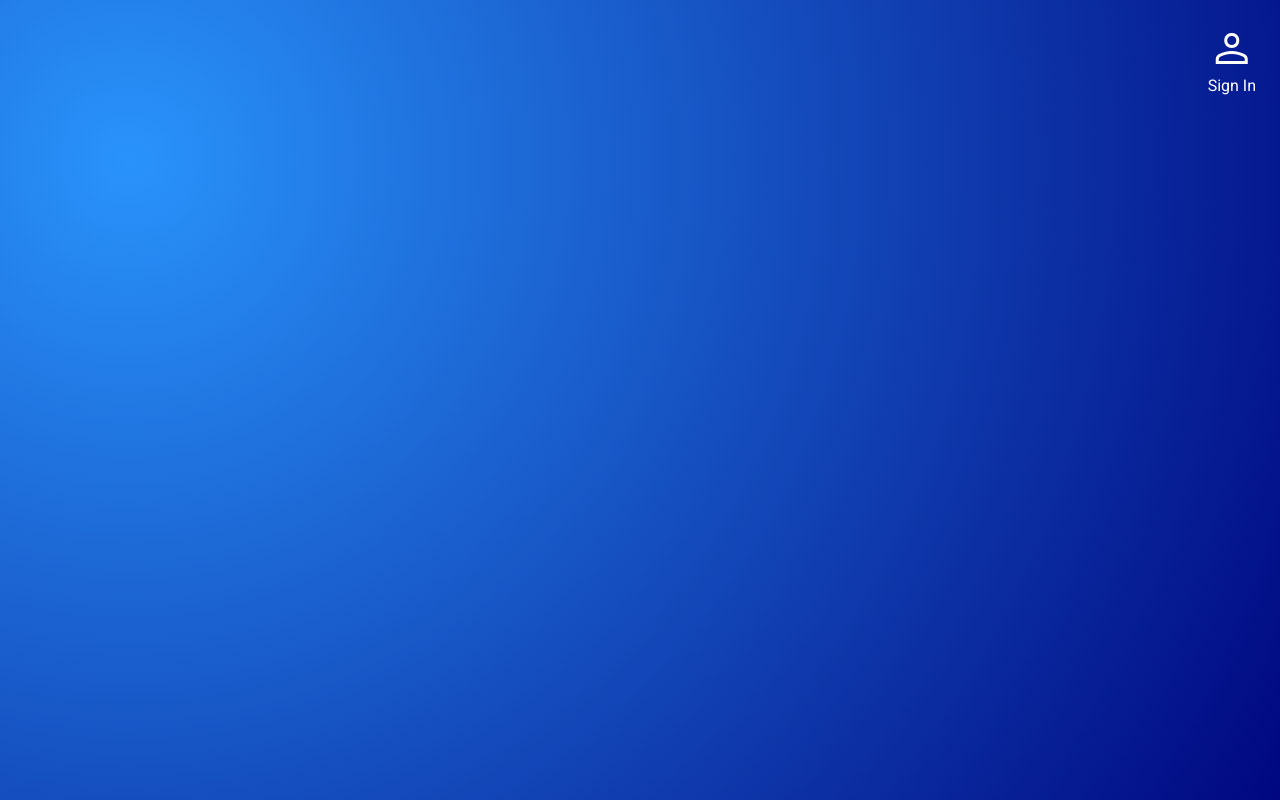
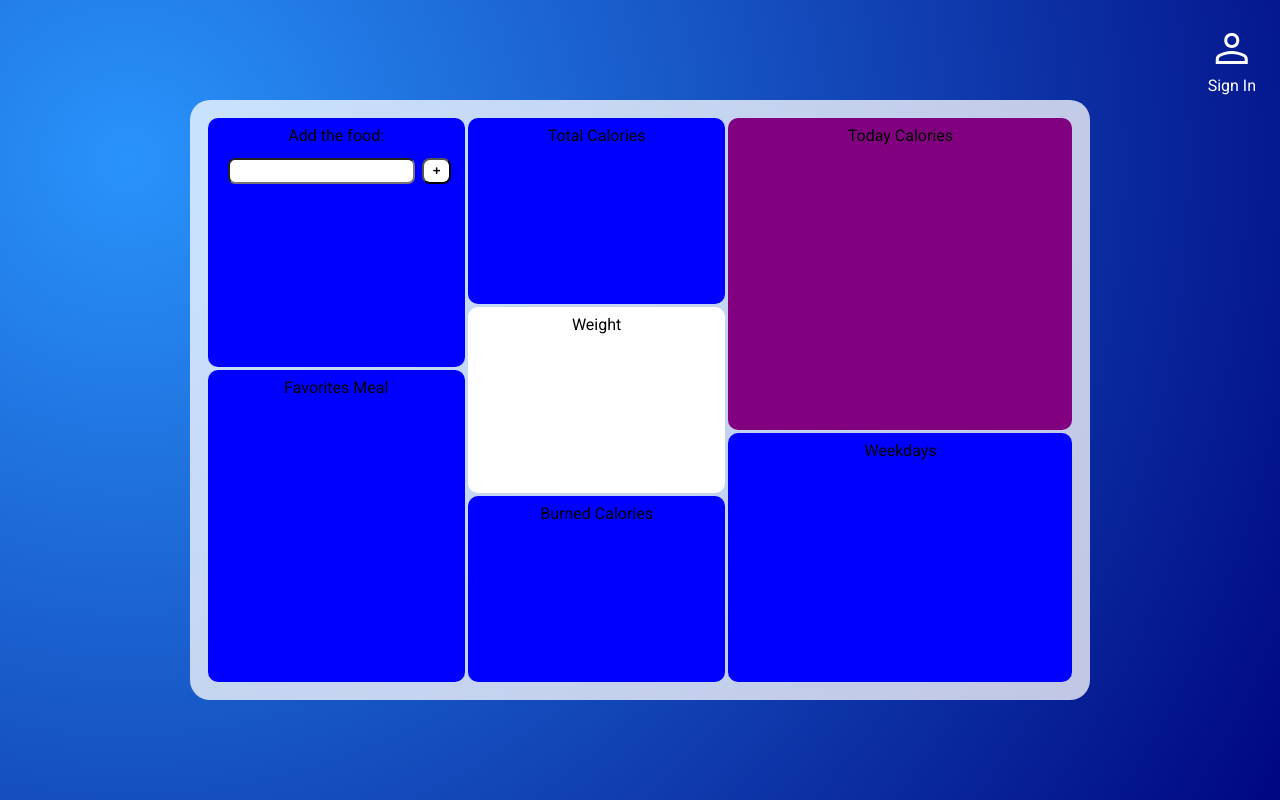
Before and after one commit to bartusrm7/fit-world, a React (Vite) app in the folder fit-world-frontend/: page / in a window 1280 px wide. Built offline with nearby package versions, Linux system fonts and the light colour scheme.

Commit message:
setting layout of main container as grid display

```diff
--- a/fit-world-frontend/src/App.jsx
+++ b/fit-world-frontend/src/App.jsx
@@ -6,6 +6,7 @@ function App() {
 	return (
 		<>
 			<LogReg />
+			<MainContainer />
 			{/* <FetchNutritionData /> */}
 		</>
 	);
--- a/fit-world-frontend/src/MainContainer.jsx
+++ b/fit-world-frontend/src/MainContainer.jsx
@@ -3,7 +3,21 @@ import React, { useState, useEffect } from "react";
 function MainContainer() {
 	return (
 		<div className='main'>
-			<div className='main-window'></div>
+			<div className='main-window'>
+				<div className='main-grid-container'>
+					<div className='main-grid-items item1'>
+						<span>Add the food:</span>
+						<input type='text' className='input-food' />
+						<button className="add-food-btn">+</button>
+					</div>
+					<div className='main-grid-items item2'>Total Calories</div>
+					<div className='main-grid-items item3'>Today Calories <span className="current-calories-day"></span></div>
+					<div className='main-grid-items item4'>Weight</div>
+					<div className='main-grid-items item5'>Favorites Meal</div>
+					<div className='main-grid-items item6'>Burned Calories</div>
+					<div className='main-grid-items item7'>Weekdays</div>
+				</div>
+			</div>
 		</div>
 	);
 }
--- a/fit-world-frontend/src/index.css
+++ b/fit-world-frontend/src/index.css
@@ -92,24 +92,68 @@ button {
 /* MAIN-CONTAINER */
 
 .main {
-	display: none;
+	/* display: none; */
 	justify-content: center;
 	align-items: center;
 }
 .main-window {
 	width: 900px;
 	height: 600px;
-	background-color: #fff;
+	background-color: rgba(255, 255, 255, 0.75);
 	border-radius: 20px;
 }
-.main-buttons-container {
+.main-grid-container {
+	padding: 1em;
+	height: 100%;
 	display: grid;
-	grid-template-columns: repeat(3, 1fr);
+	grid-template-columns: repeat(10, 1fr);
+	grid-template-rows: repeat(9, 1fr);
 }
-.main-buttons-container button {
-	width: 100%;
+.main-grid-items {
 	padding: 0.5em 0;
-	background-color: black;
-	color: white;
-	cursor: pointer;
+	margin: 0.1em;
+	background-color: blue;
+	border-radius: 10px;
+	text-align: center;
 }
+
+.item1 {
+	grid-row: 1/5;
+	grid-column: 1/4;
+}
+.item1 input {
+	padding: 0.25em;
+	margin: 1em 0.5em;
+	border-radius: 7px;
+}
+.item1 button {
+	padding: 0.25em 0.65em;
+	font-weight: bold;
+}
+
+.item2 {
+	grid-row: 1/4;
+	grid-column: 4/7;
+}
+.item3 {
+	grid-row: 1/6;
+	grid-column: 7/11;
+	background-color: purple;
+}
+.item4 {
+	grid-row: 4/7;
+	grid-column: 4/7;
+	background-color: white;
+}
+.item5 {
+	grid-row: 5/10;
+	grid-column: 1/4;
+}
+.item6 {
+	grid-row: 7/10;
+	grid-column: 4/7;
+}
+.item7 {
+	grid-row: 6/10;
+	grid-column: 7/11;
+}
```
